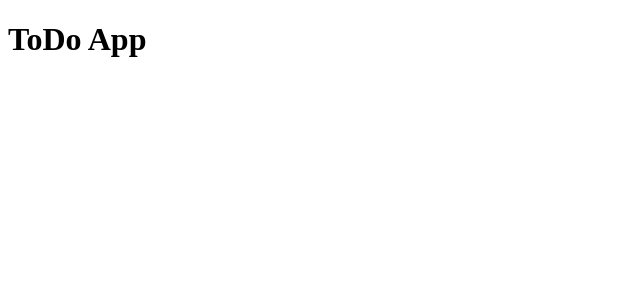
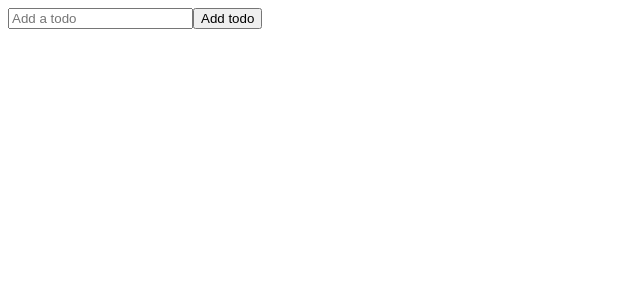
Before and after one commit to hardikbhasin/todo-app, a React (Create React App) app: page / in a window 1280 px wide. Shown: the top 300 px of the page, without its empty margins (0-640 px from the left). Built offline with nearby package versions, Linux system fonts and the light colour scheme.

Commit message:
edit in ToDoForm component

```diff
--- a/src/App.js
+++ b/src/App.js
@@ -1,10 +1,11 @@
 
 import './App.css';
+import ToDoForm from './components/ToDoForm';
 
 function App() {
   return (
     <div className="todo-app">
-      <h1>ToDo App</h1>
+      <ToDoForm />
 
     </div>
   );
--- a/src/components/ToDoForm.js
+++ b/src/components/ToDoForm.js
@@ -1,12 +1,24 @@
 import React, {useState} from 'react'
 
-function ToDoForm() {
-    const [input,setInput] = useState('')
+function ToDoForm(props) {
+    const [input,setInput] = useState('');
+    const handleChange = e =>{
+        setInput(e.target.value);
+    };
+    const handleSubmit = e =>{
+        e.preventDefault();
+        // props.onSubmit({
+        //     id: Math.floor(Math.random() * 10000),
+        //     text: input
+        // });
+        setInput('');
+
+    };
   return (
-    <div>
-
-
-    </div>
+   <form className="todo-form" onSubmit={handleSubmit}>
+    <input type="text" placeholder="Add a todo" value={input} name="text" className="todo-input" onChange={handleChange}/>
+    <button className='todo-button'>Add todo</button>
+   </form>
   )
 }
 
```
